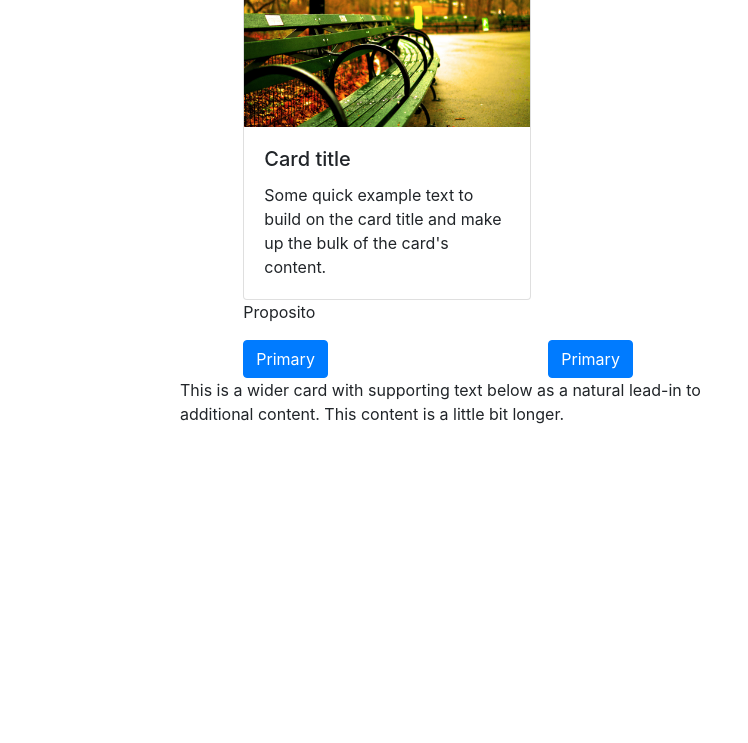
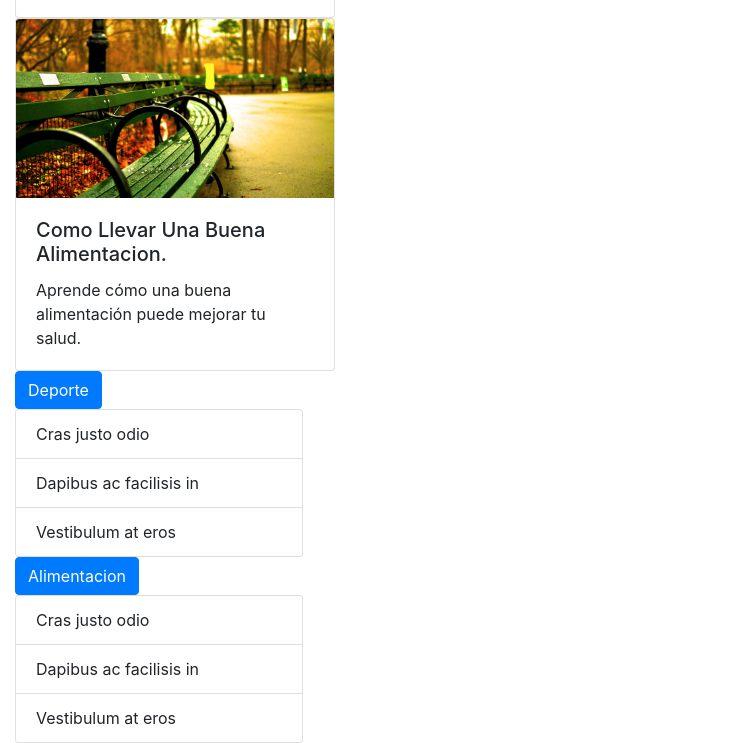
Before and after one commit to Mauriciocastro26/Comunidad, a plain HTML site: page index.html in a window 1280 px wide. Shown: the part 447-1190 px from the top of the page, without its empty margins (0-748 px from the left). Before the commit the page ends 1125 px from the top, so only its background shows below. Drawn offline with nearby package versions, Linux system fonts and the light colour scheme.

Commit message:
Pagina Web Inicio

```diff
--- a/index.html
+++ b/index.html
@@ -22,7 +22,7 @@
         <![endif]-->
         <!-- aqui inicia el menu -->
         <nav class="navbar navbar-expand-lg navbar-light bg-light">
-                <a class="navbar-brand" href="#">Mejorando La Comunidad!</a>
+                <a class="navbar-brand" href="#">Mejorando La Salud!</a>
                 <button class="navbar-toggler" type="button" data-toggle="collapse" data-target="#navbarSupportedContent" aria-controls="navbarSupportedContent" aria-expanded="false" aria-label="Toggle navigation">
                   <span class="navbar-toggler-icon"></span>
                 </button>
@@ -33,21 +33,21 @@
                       <a class="nav-link" href="#"><span class="sr-only">(current)</span></a>
                     </li>
                     <li class="nav-item">
-                      <a class="nav-link" href="#">Link</a>
+                      <a class="nav-link" href="http://www.fao.org/zhc/detail-events/es/c/214216/">Link</a>
                     </li>
                     <li class="nav-item dropdown">
                       <a class="nav-link dropdown-toggle" href="#" id="navbarDropdown" role="button" data-toggle="dropdown" aria-haspopup="true" aria-expanded="false">
-                        Dropdown
+                        DropDown
                       </a>
                       <div class="dropdown-menu" aria-labelledby="navbarDropdown">
-                        <a class="dropdown-item" href="#">Action</a>
-                        <a class="dropdown-item" href="#">Another action</a>
+                        <a class="dropdown-item" href="#">Deporte</a>
+                        <a class="dropdown-item" href="#">Alimentacion</a>
                         <div class="dropdown-divider"></div>
-                        <a class="dropdown-item" href="#">Something else here</a>
+                        <a class="dropdown-item" href="#">Buenos Ambitos</a>
                       </div>
                     </li>
                     <li class="nav-item">
-                      <a class="nav-link disabled" href="#" tabindex="-1" aria-disabled="true">Disabled</a>
+                      <a class="nav-link disable" href="" tabindex="-1" aria-disabled="true">Mejor Es  Juntos</a>
                     </li>
                     </ul>
                   </div>
@@ -57,59 +57,86 @@
 
 
         <!-- Aqui comienza header -->
-        <div class="container-fluid">
-          <div class="container header">
-
-          </div>
+      <div class="container-fluid">
             <div class="row">
-              <div class="col-6 offset-md-2">
-                <h1>Deporte mi pasion.</h1>
-         <div class="container-fluid">
-            <div class="row">
-              <div class=col-6>
-                  <div class="card" style="width: 18rem;">
-                      <img src="Img/38192.jpg" class="card-img-top" alt="...">
-                      <div class="card-body">
-                        <h5 class="card-title">Card title</h5>
-                        <p class="card-text">Some quick example text to build on the card title and make up the bulk of the card's content.</p>
-                      </div>
-                  </div>
+              <div class="col-10 ">
+                <h1>Consejos Para Una Buena Alimentacion.</h1>
               </div>
             </div>
-                <p>Proposito
-                </p>
-                <div class="row">
-                  <div class="col-6">
-                      <button type="button" class="btn btn-primary">Primary</button>
+      </div>
+
+      <div class="container-fluid">
+            <div class="row">
+              <div class="col-6">
+                <div class="card" style="width: 20rem;">
+                  <img src="Img/38192.jpg" class="card-img-top" alt="...">
+                  <div class="card-body">
+                    <h5 class="card-title">Como Llevar Una Buena Alimentacion.</h5>
+                    <p class="card-text">Aprende cómo una buena alimentación puede mejorar tu salud.
+                    </p>
                   </div>
-                  <div class="col-6">
-                      <button type="button" class="btn btn-primary">Primary</button>
-                  </div>
-
                 </div>
               </div>
+            </div>
+      </div>
 
+      <div class="container-fluid">
+            <div class="row">
+              <div class="col-6">
+                <div class="card" style="width: 20rem;">
+                  <img src="Img/38192.jpg" class="card-img-top" alt="...">
+                  <div class="card-body">
+                    <h5 class="card-title">Como Llevar Una Buena Alimentacion.</h5>
+                    <p class="card-text">Aprende cómo una buena alimentación puede mejorar tu salud.
+                    </p>
+                  </div>
+                </div>
+              </div>
             </div>
+      </div>
 
-          </div>
 
+
+
+      <div class="container-fluid">
+        <div class="row">
+              <div class="col-6">
+                <button type="button" class="btn btn-primary">Deporte</button>
+                <div class="card" style="width: 18rem;">
+                    <ul class="list-group list-group-flush">
+                    <li class="list-group-item">Cras justo odio</li>
+                    <li class="list-group-item">Dapibus ac facilisis in</li>
+                    <li class="list-group-item">Vestibulum at eros</li>
+                  </ul>
+                </div>
+              </div>
         </div>
-        <div class="container-fluid">
-            <div class="container header">
+      </div>
+
+      <div class="container-fluid">
+          <div class="row">
+            <div class="col-6">
+            <button type="button" class="btn btn-primary">Alimentacion</button>
+              <div class="card" style="width: 18rem;">
+                  <ul class="list-group list-group-flush">
+                  <li class="list-group-item">Cras justo odio</li>
+                  <li class="list-group-item">Dapibus ac facilisis in</li>
+                  <li class="list-group-item">Vestibulum at eros</li>
+                </ul>
+              </div>
+            </div>
+      </div>
+
+      <div class="container-fluid">
               <div class="row">
-                <div class="col-6 offset-md-1">
-                    <p>
-                        This is a wider card with supporting text below as a natural lead-in to additional content. This content is a little bit longer.                    </p>
-                  <div class="row">
-                    <div class="col-6">
-                  </div>
+                <div class="col-6 offset-1">
+                </div>
+                <div class="col-6">
                 </div>
 
               </div>
+      </div>
 
-            </div>
-
-          </div>
 
 
 
```
Also changed, not shown: Img/776414.jpg (added), 2 other files.
